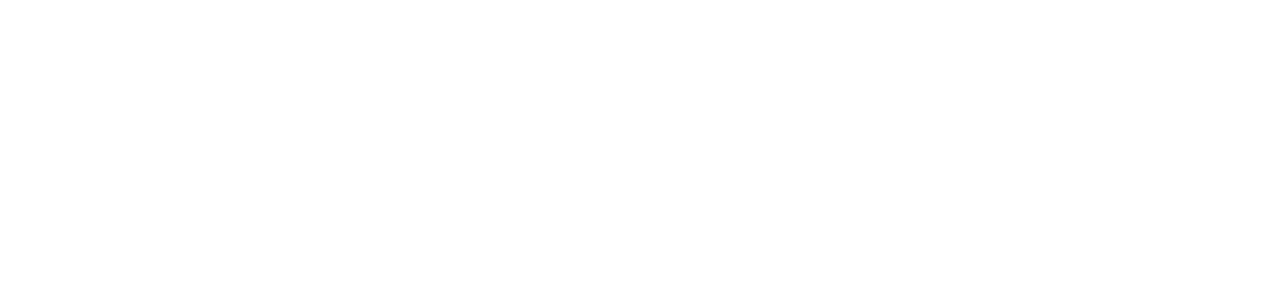
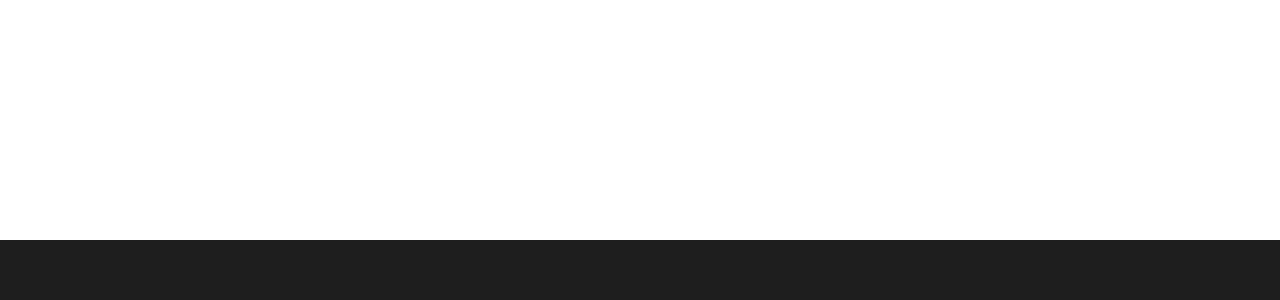
Before and after one commit to itsOdell/urlodge, a Next.js app: page /edit in a window 1280 px wide. Shown: the top 300 px of the page. Built offline with nearby package versions, Linux system fonts and the light colour scheme.

Commit message:
cleanup boilerplate

```diff
--- /dev/null
+++ b/src/components/Edit.tsx
@@ -0,0 +1,13 @@
+import styles from "../styles/Edit.module.css";
+
+const EditComponent: React.FC = (): React.ReactElement => {
+    return (
+        <section className={styles.edit}>
+            <div className={styles.edit_content}>
+
+            </div>
+        </section>
+    )
+}
+
+export default EditComponent
--- a/src/components/SignIn.tsx
+++ b/src/components/SignIn.tsx
@@ -1,7 +1,7 @@
 import { signIn, useSession } from "next-auth/react";
 import Link from "next/link";
 import {providerIcons} from "../shared/data"
-import { ChangeEvent, useRef, useState } from "react";
+import { ChangeEvent, useEffect, useRef, useState } from "react";
 import styles from "../styles/SignIn.module.css";
 import {ProviderProp} from "../shared/types"
 import ErrorComponent from "./Error";
@@ -9,9 +9,9 @@ import { useRouter } from "next/router";
 
 const SignInComponent: React.FC<ProviderProp> = ({providers}): React.ReactElement => {
     const {data:session} = useSession()
+    const router = useRouter();
+    const button = useRef(null)
     console.log(session)
-    const button = useRef(null)
-    const router = useRouter();
     let [errorText, setErrorText] = useState<string>("");
     let [authCredits, setAuthCredits] = useState<{email: string, password: string}>({
         email: "",
--- a/src/components/SignUp.tsx
+++ b/src/components/SignUp.tsx
@@ -1,6 +1,6 @@
 import { useSession } from "next-auth/react";
 import Link from "next/link";
-import { ChangeEvent, useRef, useState } from "react";
+import { ChangeEvent, useEffect, useRef, useState } from "react";
 import styles from "../styles/SignUp.module.css";
 import axios from "axios";
 import { useRouter } from "next/router";
--- a/src/pages/api/auth/[...nextauth].ts
+++ b/src/pages/api/auth/[...nextauth].ts
@@ -39,7 +39,7 @@ export const authOptions: NextAuthOptions = {
   ],
   pages: {
     signIn: '/signin',
-    signOut: '/signout',
+    // signOut: '/signout',
   },
   callbacks: {
     session: async ({ session, token }: {session: any, token: JWT}) => {
--- a/src/pages/edit.tsx
+++ b/src/pages/edit.tsx
@@ -1,6 +1,10 @@
 import type { NextPage } from 'next'
 import Head from 'next/head'
 import {useWidth} from "../shared/hooks";
+import EditComponent from "../components/Edit"
+import axios from "axios";
+import type { GetServerSidePropsContext } from 'next';
+import {getToken} from "next-auth/jwt"
 
 const Edit: NextPage = () => {
   const width = useWidth();
@@ -11,8 +15,12 @@ const Edit: NextPage = () => {
       <Head>
         <title>URLodge | All in one links!</title>
       </Head>
+      <EditComponent />
     </main>
   )
 }
 
 export default Edit
+
+
+//use csr
--- /dev/null
+++ b/src/styles/Edit.module.css
@@ -0,0 +1,14 @@
+.edit {
+  width: 100%;
+  height: 100vh;
+  display: flex;
+  justify-content: center;
+  align-items: flex-end;
+}
+
+.edit_content {
+  width: 100%;
+  position: relative;
+  background: var(--dark-background);
+  height: 70%;
+}
```
Also changed, not shown: src/pages/signout.tsx (deleted, +0 -9 lines), src/shared/utils/utils.ts (added, +22 -0 lines). Lines whose indentation alone changed are shown as unchanged.
